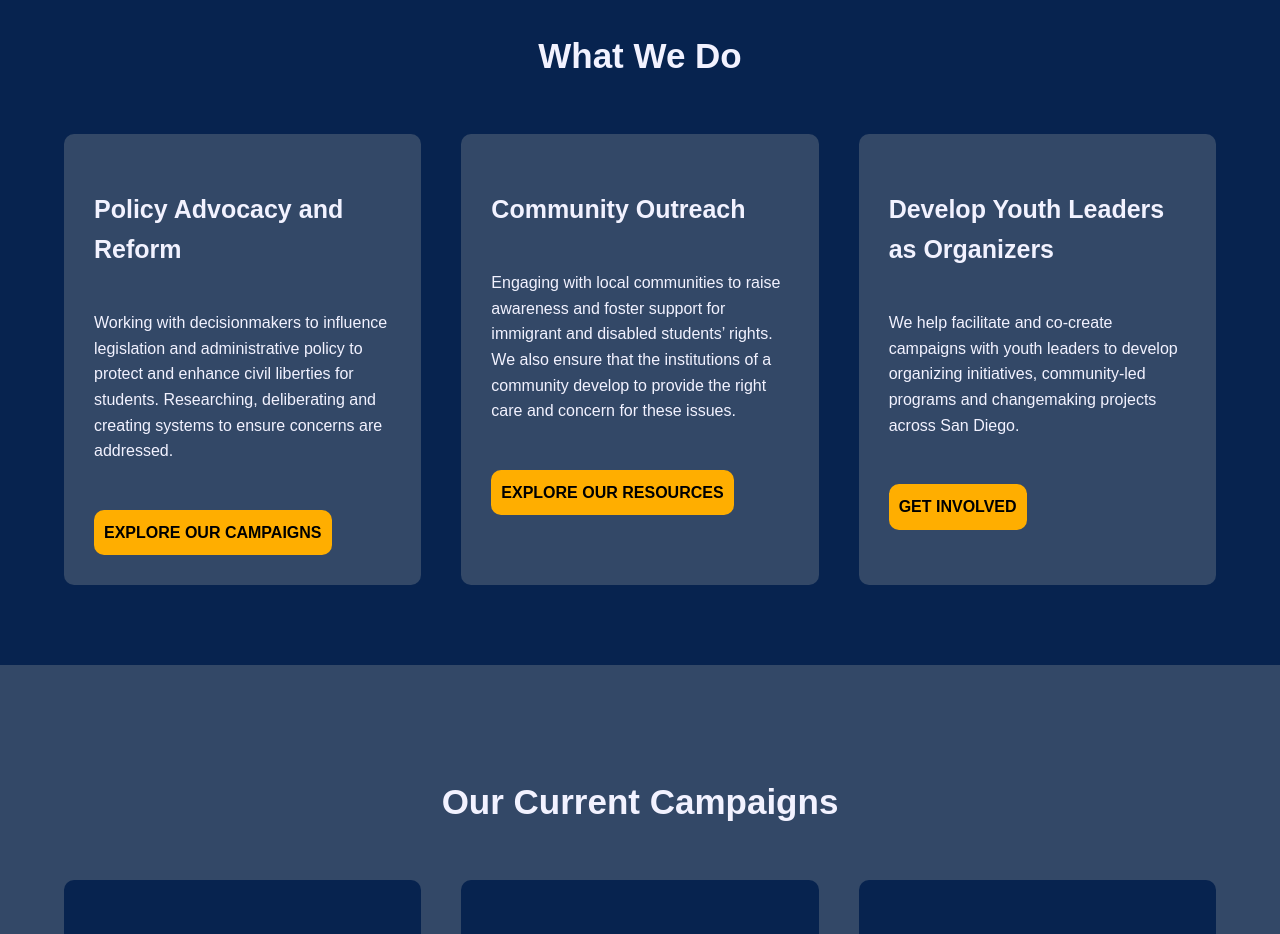
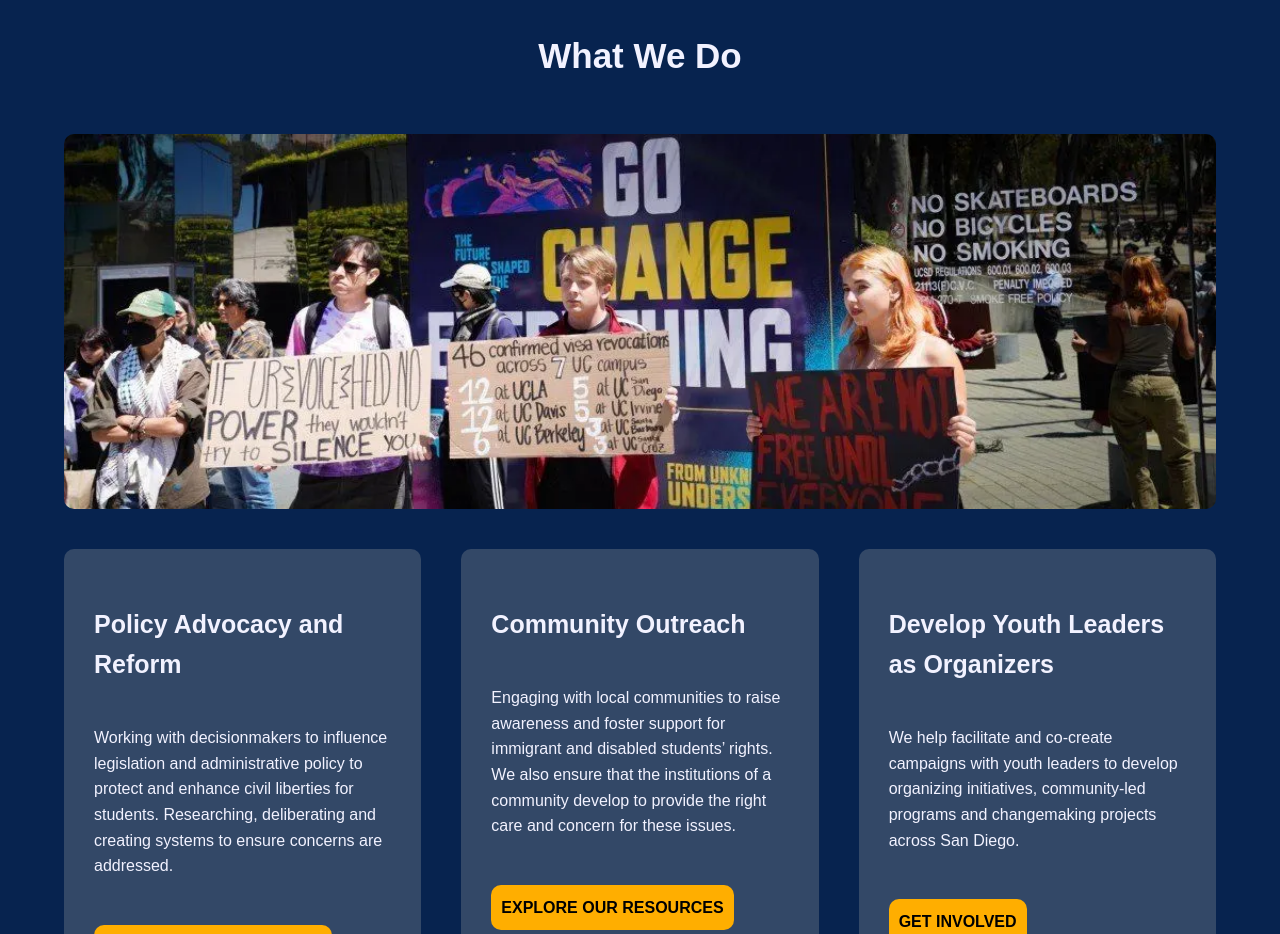
Before and after one commit to zenbladee/sclu, a plain HTML site: page index.html in a window 1280 px wide. Shown: the part 1540-2474 px from the top of the page. Drawn offline with Linux system fonts and the light colour scheme.

Commit message:
Added photos to the 'What We Do' Section

```diff
--- a/index.html
+++ b/index.html
@@ -112,6 +112,19 @@
         <section class="work-section" aria-labelledby="work-heading">
             <div class="section-heading">
                 <h2 id="work-heading">What We Do</h2>
+            </div>
+            <div class="work-image">
+                <img
+                    src="images/work-2048.webp"
+                    srcset="
+                        images/work-200.webp 200w,
+                        images/work-600.webp 600w,
+                        images/work-1040.webp 1040w,
+                        images/work-2048.webp 2048w
+                    "
+                    sizes="(max-width: 1040px) 90vw, 1110px"
+                    alt="Students protesting by holding handwritten signs in front of Geisel Library."
+                    >
             </div>
 
             <div class="card-box">
--- a/styles.css
+++ b/styles.css
@@ -266,6 +266,20 @@ img {
     width: 100%;
     height: 100%;
     object-fit: cover;
+    border-radius: var(--border-radius);
+}
+
+/* WORK SECTION IMAGE */
+.work-image {
+    max-width: 1700px;
+    margin: 0 auto var(--spacing-large);
+}
+
+.work-image img {
+    width: 100%;
+    height: 375px;
+    object-fit: cover;
+    object-position: center 70%;
     border-radius: var(--border-radius);
 }
 
@@ -538,4 +552,8 @@ a:focus-visible, button:focus-visible {
     .card, .campaign-card, .news-card {
         padding: var(--spacing-small);
     }
+
+    .work image img {
+        height: 250px;
+    }
 }
```
Also changed, not shown: contact.html (+4 -1 lines), images/work-200.webp (added), images/work-2048.webp (added), images/work-600.webp (added), images/work1040.webp (added).
